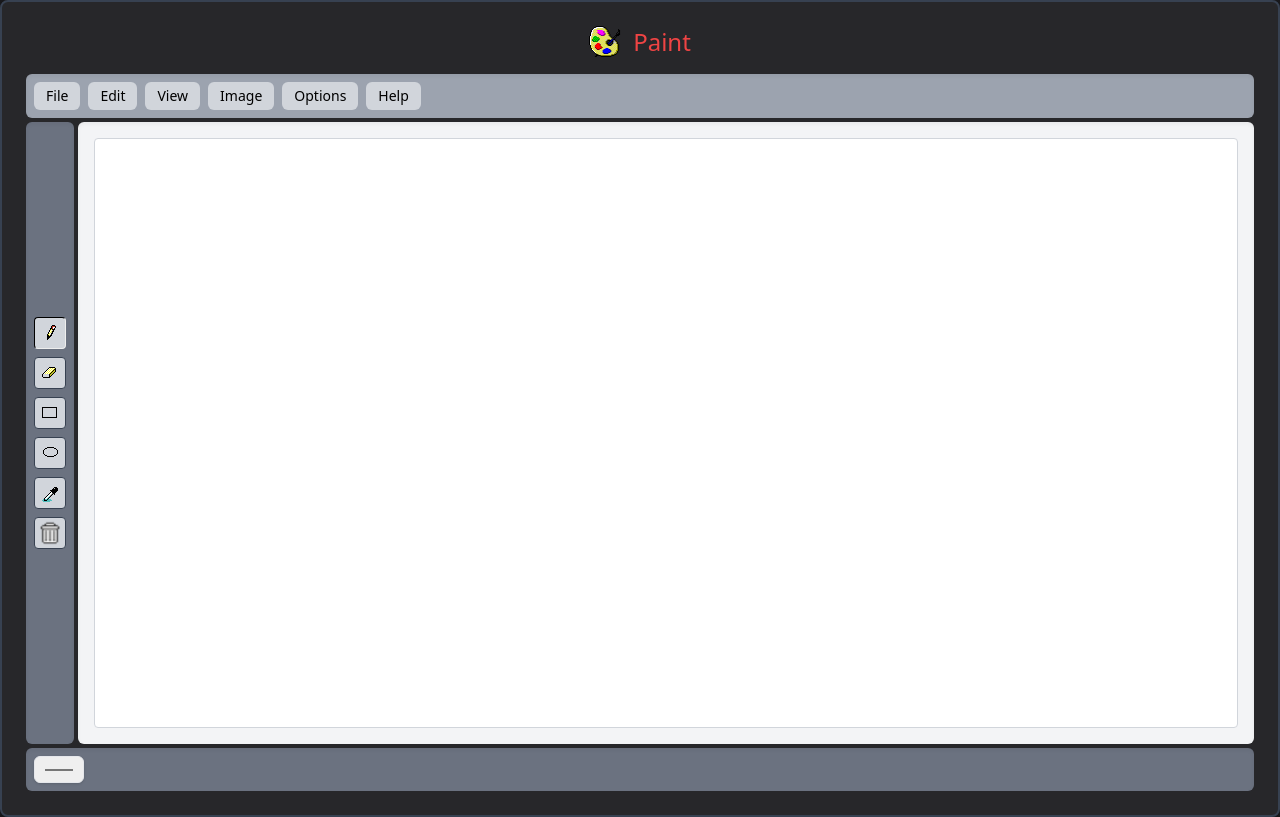
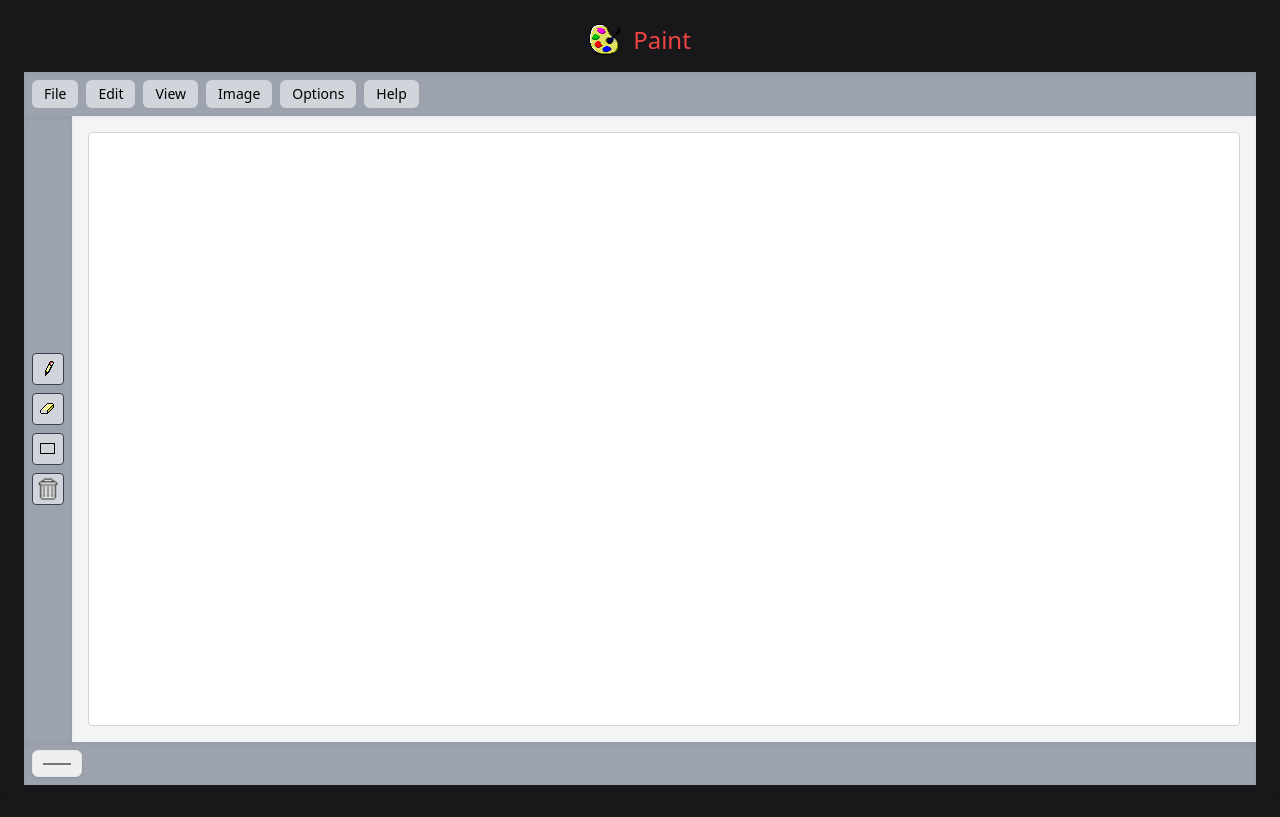
Before and after one commit to Facundosegovia01/paint-js, a website: page index.html in a window 1280 px wide. Drawn offline with nearby package versions, Linux system fonts and the light colour scheme.

Commit message:
finalizado

```diff
--- a/index.html
+++ b/index.html
@@ -5,23 +5,41 @@
     <meta name="viewport" content="width=device-width, initial-scale=1.0">
     <script src="https://cdn.tailwindcss.com"></script>
     <title>Paint 95 con Canvas</title>
-</head>
-<body class="bg-zinc-900 m-0 p-0 flex justify-center items-center w-full h-full">
-
     <style>
         .active {
             border-color:#000;
             border-right-color: #eee;
             border-bottom-color: #eee;
         }
+        body {
+            overscroll-behavior: none;
+            margin: 0;
+            padding: 0;
+            height: 100vh;
+            display: flex;
+            justify-content: center;
+            align-items: center;
+            overflow: hidden;
+        }
+        canvas {
+            touch-action: none;
+        }
+        .container {
+            max-width: 100vw;
+            max-height: 100vh;
+            overflow: hidden;
+        }
     </style>
-    <div class="border-2 border-gray-700 bg-zinc-800 p-4 md:p-6 rounded-lg shadow-lg w-full h-full max-w-full max-h-full">
+</head>
+<body class="bg-zinc-900">
+
+    <div class="container p-4 md:p-6 rounded-lg shadow-lg">
         <h1 class="flex items-center justify-center text-red-500 text-xl md:text-2xl gap-3 mb-4">
             <img src="icons/icon.png" alt="paint icon" class="w-6 h-6 md:w-8 md:h-8"> Paint
         </h1>
 
-        <div id="container" class="grid grid-cols-1 md:grid-cols-[auto_1fr] grid-rows-[auto_1fr_auto] gap-1 h-full">
-            <header class="bg-gray-400 p-2 col-span-1 md:col-span-2 rounded-md shadow-inner" id="header">
+        <div id="container" class="grid grid-cols-1 md:grid-cols-[auto_1fr] grid-rows-[auto_1fr_auto] ">
+            <header class="bg-gray-400 p-2 col-span-1 md:col-span-2 shadow-inner" id="header">
                 <div class="flex flex-wrap justify-center md:justify-start space-x-2">
                     <button class="bg-gray-300 text-sm px-3 py-1 rounded-md hover:bg-gray-400 transition">File</button>
                     <button class="bg-gray-300 text-sm px-3 py-1 rounded-md hover:bg-gray-400 transition">Edit</button>
@@ -32,20 +50,18 @@
                 </div>
             </header>
 
-            <aside class="bg-gray-500 p-2 rounded-md shadow-inner flex flex-row md:flex-col items-center justify-center md:space-y-2 space-x-2 md:space-x-0" id="aside">
+            <aside class="bg-gray-400 p-2  shadow-inner flex flex-row md:flex-col items-center justify-center md:space-y-2 space-x-2 md:space-x-0" id="aside">
                 <button id="draw-btn" title="Pincel" class="active w-8 h-8 bg-gray-300 border border-gray-700 rounded bg-[url('./icons/draw.png')] bg-center bg-no-repeat"></button>
                 <button id="erase-btn" title="Borrar" class="w-8 h-8 bg-gray-300 border border-gray-700 rounded hover:bg-gray-400 bg-[url('./icons/erase.png')] bg-center bg-no-repeat"></button>
                 <button id="rectangle-btn" title="Rectángulo" class="w-8 h-8 bg-gray-300 border border-gray-700 rounded hover:bg-gray-400 bg-[url('./icons/rectangle.png')] bg-center bg-no-repeat"></button>
-                <button id="ellipse-btn" title="Elipse" class="w-8 h-8 bg-gray-300 border border-gray-700 rounded hover:bg-gray-400 bg-[url('./icons/ellipse.png')] bg-center bg-no-repeat"></button>
-                <button id="picker-btn" title="Seleccionar" class="w-8 h-8 bg-gray-300 border border-gray-700 rounded hover:bg-gray-400 bg-[url('./icons/picker.png')] bg-center bg-no-repeat"></button>
                 <button id="clear-btn" title="Borrar" class="w-8 h-8 bg-gray-300 border border-gray-700 rounded hover:bg-gray-400 bg-[url('./icons/trash.png')] bg-center bg-no-repeat bg-cover"></button>
             </aside>
 
-            <main class="p-2 sm:p-4 bg-gray-100 flex justify-center items-center rounded-md shadow-inner h-full w-full" id="main">
+            <main class="p-2 sm:p-4 bg-gray-100 flex justify-center items-center  shadow-inner w-full h-full" id="main">
                 <canvas id="canvas" class="bg-white w-full h-full border border-gray-300 rounded"></canvas>
             </main>
 
-            <footer class="bg-gray-500  p-2 col-span-1 md:col-span-2 flex rounded-md shadow-inner">
+            <footer class="bg-gray-400 p-2 col-span-1 md:col-span-2 flex shadow-inner">
                 <input type="color" id="color-picker" value="#000000" class="p-2 border rounded-md shadow">
             </footer>
         </div>
--- a/index.js
+++ b/index.js
@@ -18,6 +18,7 @@ const $clearBtn = document.getElementById("clear-btn");
 const $drawBtn = document.getElementById("draw-btn");
 const $rectangleBtn = document.getElementById("rectangle-btn");
 const $eraseBtn = document.getElementById('erase-btn')
+const $pickeBtn = document.getElementById('picker-btn')
 
 // Estado
 let isDrawing = false;
@@ -42,9 +43,8 @@ $colorPicker.addEventListener('change', handleChangeColor);
 $clearBtn.addEventListener('click', clearCanvas);
 $rectangleBtn.addEventListener('click', () => setMode(MODES.RECTANGLE));
 $drawBtn.addEventListener('click', () => setMode(MODES.DRAW));
-$eraseBtn.addEventListener('click', () => {
-setMode(MODES.ERASE)
-})
+$eraseBtn.addEventListener('click', () => {setMode(MODES.ERASE) });
+
 
 
 
@@ -159,6 +159,7 @@ function setMode(newMode) {
         ctx.globalCompositeOperation = "destination-out"
         return
     }
+
 }
 
 // Función para obtener las coordenadas del evento, tanto en dispositivos táctiles como no táctiles
```
